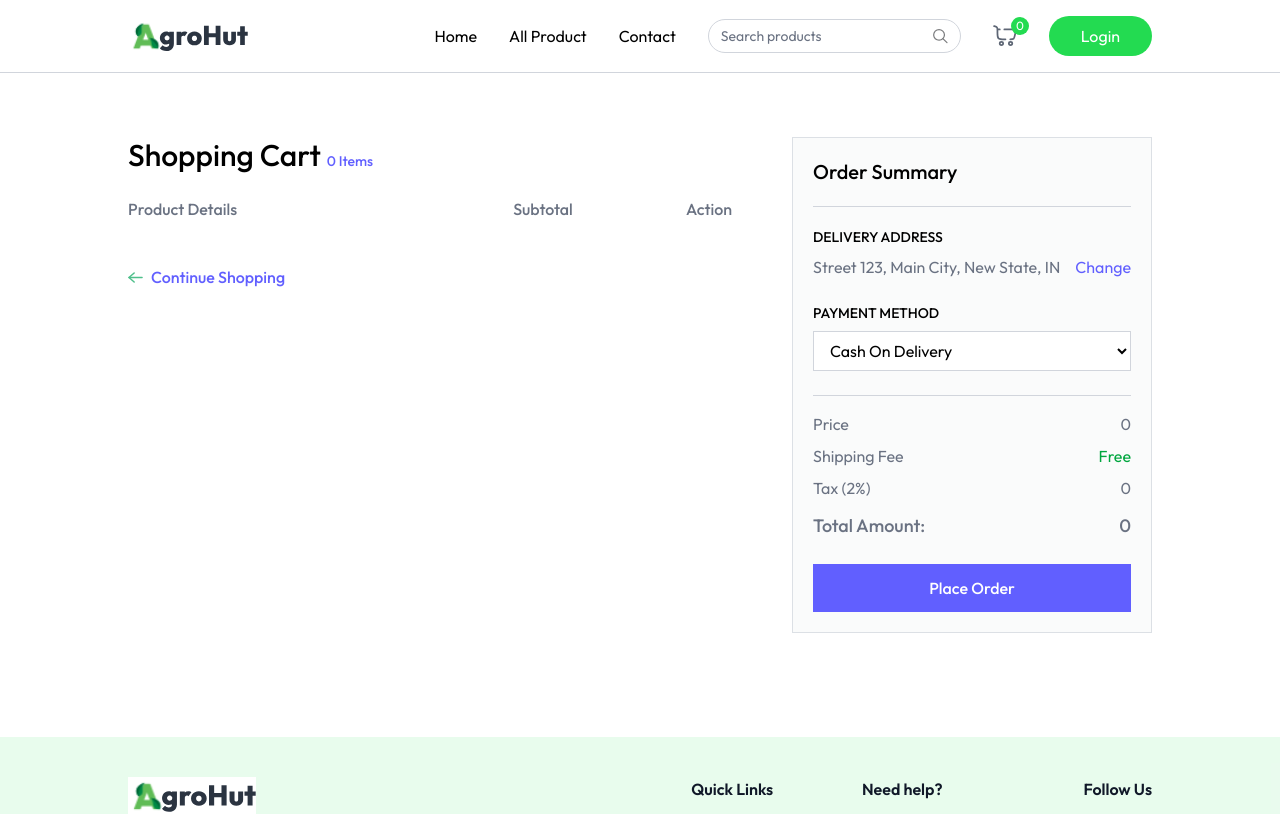
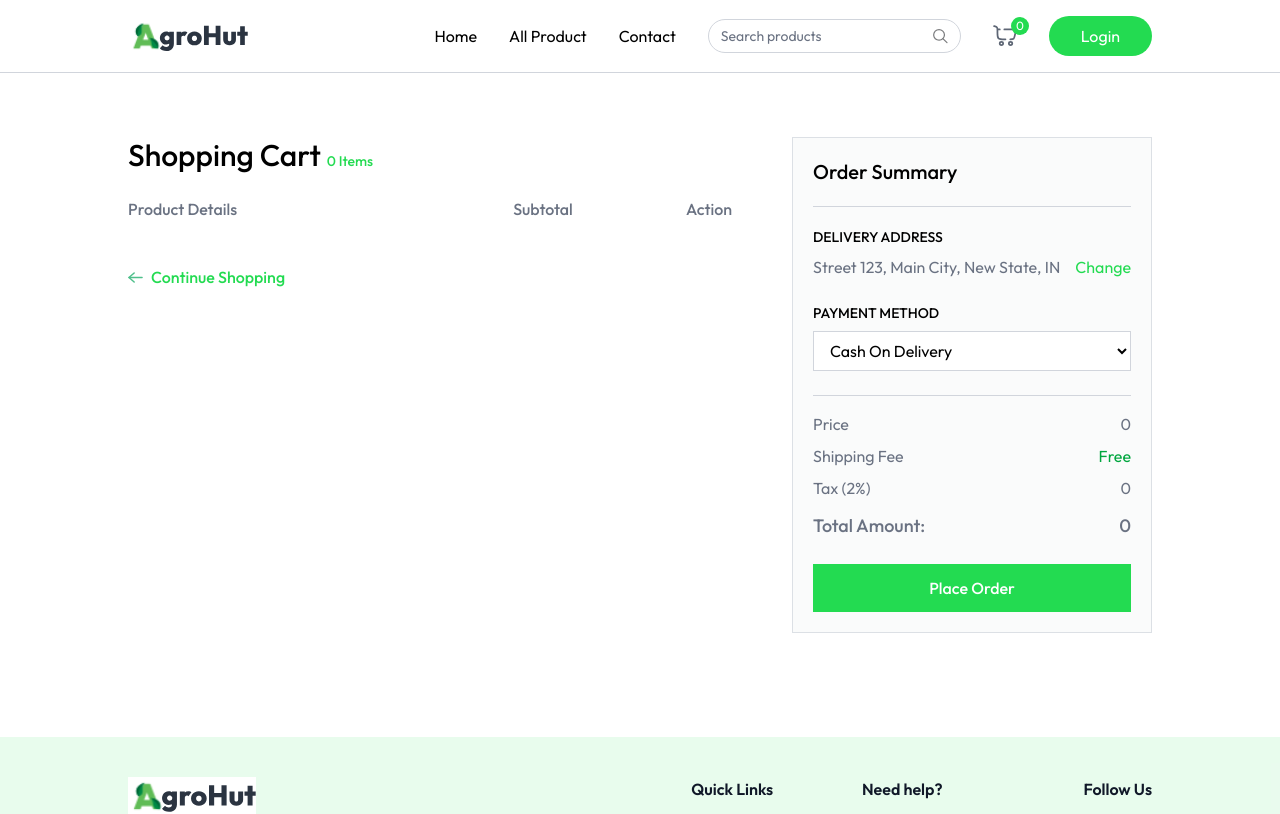
Before and after one commit to muhammad-naimul-hoque/agrohut-main, a React (Vite) app: page /cart in a window 1280 px wide. Shown: the top 814 px of the page. Built offline with nearby package versions, Linux system fonts and the light colour scheme.

Commit message:
cart item quantity, add/remove functionality is added

```diff
--- a/src/pages/Cart.jsx
+++ b/src/pages/Cart.jsx
@@ -43,9 +43,7 @@ const Cart = () => {
       <div className="flex-1 max-w-4xl">
         <h1 className="text-3xl font-medium mb-6">
           Shopping Cart{" "}
-          <span className="text-sm text-indigo-500">
-            {getCartCount()} Items
-          </span>
+          <span className="text-sm text-primary">{getCartCount()} Items</span>
         </h1>
 
         <div className="grid grid-cols-[2fr_1fr_1fr] text-gray-500 text-base font-medium pb-3">
@@ -59,6 +57,7 @@ const Cart = () => {
             key={index}
             className="grid grid-cols-[2fr_1fr_1fr] text-gray-500 items-center text-sm md:text-base font-medium pt-3"
           >
+            <div className="flex items-center md:gap-6 gap-3">
               <div
                 onClick={() => {
                   navigate(
@@ -66,9 +65,8 @@ const Cart = () => {
                   );
                   scrollTo(0, 0);
                 }}
-              className="flex items-center md:gap-6 gap-3"
+                className="cursor-pointer w-24 h-24 flex items-center justify-center border border-gray-300 rounded"
               >
-              <div className="cursor-pointer w-24 h-24 flex items-center justify-center border border-gray-300 rounded">
                 <img
                   className="max-w-full h-full object-cover"
                   src={product.image[0]}
@@ -83,7 +81,13 @@ const Cart = () => {
                   </p>
                   <div className="flex items-center">
                     <p>Qty:</p>
-                    <select className="outline-none">
+                    <select
+                      onChange={(e) =>
+                        updateCartItem(product._id, Number(e.target.value))
+                      }
+                      value={cartItems[product._id]}
+                      className="outline-none"
+                    >
                       {Array(
                         cartItems[product._id] > 9 ? cartItems[product._id] : 9
                       )
@@ -103,7 +107,7 @@ const Cart = () => {
               {product.offerPrice * product.quantity}
             </p>
             <button
-              onClick={() => removeFromCart()}
+              onClick={() => removeFromCart(product._id)}
               className="cursor-pointer mx-auto"
             >
               <img
@@ -120,7 +124,7 @@ const Cart = () => {
             navigate("/products");
             scrollTo(0, 0);
           }}
-          className="group cursor-pointer flex items-center mt-8 gap-2 text-indigo-500 font-medium"
+          className="group cursor-pointer flex items-center mt-8 gap-2 text-primary font-medium"
         >
           <img
             src={assets.arrow_right_icon_colored}
@@ -146,7 +150,7 @@ const Cart = () => {
             </p>
             <button
               onClick={() => setShowAddress(!showAddress)}
-              className="text-indigo-500 hover:underline cursor-pointer"
+              className="text-primary hover:underline cursor-pointer"
             >
               Change
             </button>
@@ -166,7 +170,7 @@ const Cart = () => {
                 ))}
                 <p
                   onClick={() => navigate("/add-address")}
-                  className="text-indigo-500 text-center cursor-pointer p-2 hover:bg-indigo-500/10"
+                  className="text-primary text-center cursor-pointer p-2 hover:bg-primary/10"
                 >
                   Add address
                 </p>
@@ -217,7 +221,7 @@ const Cart = () => {
 
         <button
           onClick={placeOrder()}
-          className="w-full py-3 mt-6 cursor-pointer bg-indigo-500 text-white font-medium hover:bg-indigo-600 transition"
+          className="w-full py-3 mt-6 cursor-pointer bg-primary text-white font-medium hover:bg-primary-dull transition"
         >
           {paymentOption === "COD" ? "Place Order" : "Proceed To Checkout"}
         </button>
```
Lines whose indentation alone changed are shown as unchanged.
